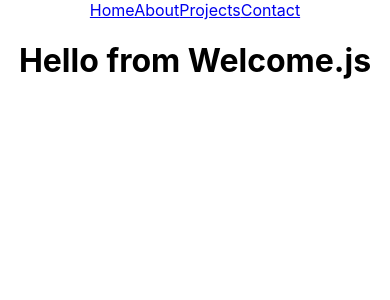
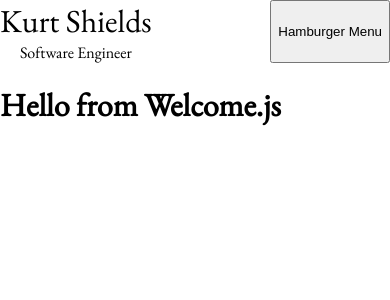
Before and after one commit to kshieldsDTS/portfolio, a React (Create React App) app: page / in a window 390 px wide. Shown: the top 300 px of the page. Built offline with nearby package versions, Linux system fonts and the light colour scheme.

Commit message:
complete unstyled hamburger menu on Nav.js

```diff
--- a/public/index.html
+++ b/public/index.html
@@ -9,6 +9,11 @@
       name="description"
       content="Web site created using create-react-app"
     />
+    <link rel="preconnect" href="https://fonts.googleapis.com">
+    <link rel="preconnect" href="https://fonts.gstatic.com" crossorigin>
+    <link
+      href="https://fonts.googleapis.com/css2?family=EB+Garamond:ital@0;1&family=Roboto:wght@100;300;400;700;900&display=swap"
+      rel="stylesheet">
     <link rel="apple-touch-icon" href="%PUBLIC_URL%/logo192.png" />
     <!--
       manifest.json provides metadata used when your web app is installed on a
--- a/src/App.css
+++ b/src/App.css
@@ -23,16 +23,3 @@
   font-size: calc(10px + 2vmin);
   color: white;
 }
-
-.App-link {
-  color: #61dafb;
-}
-
-@keyframes App-logo-spin {
-  from {
-    transform: rotate(0deg);
-  }
-  to {
-    transform: rotate(360deg);
-  }
-}
--- a/src/App.js
+++ b/src/App.js
@@ -1,4 +1,3 @@
-import './App.css';
 import { Routes, Route, Navigate } from 'react-router-dom'
 import Nav from './Components/Nav'
 import Welcome from './Components/Welcome'
--- a/src/Components/Nav.js
+++ b/src/Components/Nav.js
@@ -1,13 +1,31 @@
 import React from 'react';
 import { Link } from 'react-router-dom'
+import { useState } from 'react'
 
 function Nav(props) {
+    const [openMenu, setOpenMenu] = useState(false)
+    function hamburgerClick(){
+        if (openMenu) {
+            setOpenMenu(false)
+        } else {
+            setOpenMenu(true)
+        }
+    }
     return (
         <div className="nav-wrapper">
-            <Link to='/'>Home</Link>
-            <Link to='/about'>About</Link>
-            <Link to='/projects'>Projects</Link>
-            <Link to='/contact'>Contact</Link>
+            <div className="header-wrapper">
+                <span className="name-span">Kurt Shields</span>
+                <span className="title-span">Software Engineer</span>
+            </div>
+            {!openMenu ? <button onClick={hamburgerClick}>Hamburger Menu</button> :
+            <div className="links-wrapper">
+                <Link to='/'>Home</Link>
+                <Link to='/about'>About</Link>
+                <Link to='/projects'>Projects</Link>
+                <Link to='/contact'>Contact</Link>
+                <button onClick={hamburgerClick}>X</button>
+            </div>}
+
         </div>
     );
 }
--- a/src/index.css
+++ b/src/index.css
@@ -1,13 +1,19 @@
 body {
   margin: 0;
-  font-family: -apple-system, BlinkMacSystemFont, 'Segoe UI', 'Roboto', 'Oxygen',
-    'Ubuntu', 'Cantarell', 'Fira Sans', 'Droid Sans', 'Helvetica Neue',
-    sans-serif;
-  -webkit-font-smoothing: antialiased;
-  -moz-osx-font-smoothing: grayscale;
+  font-family: 'EB Garamond', serif;
 }
+.nav-wrapper {
+  display: flex;
+  justify-content: space-between;
+}
+.header-wrapper {
+  display: flex;
+  flex-direction: column;
+  text-align: center;
+}
+.name-span {
+  font-size: 2em;
+}
+.links-wrapper {
 
-code {
-  font-family: source-code-pro, Menlo, Monaco, Consolas, 'Courier New',
-    monospace;
 }
```
